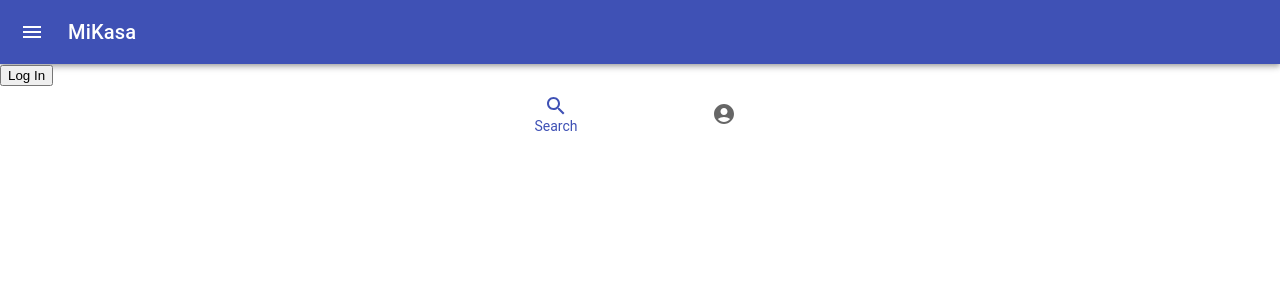
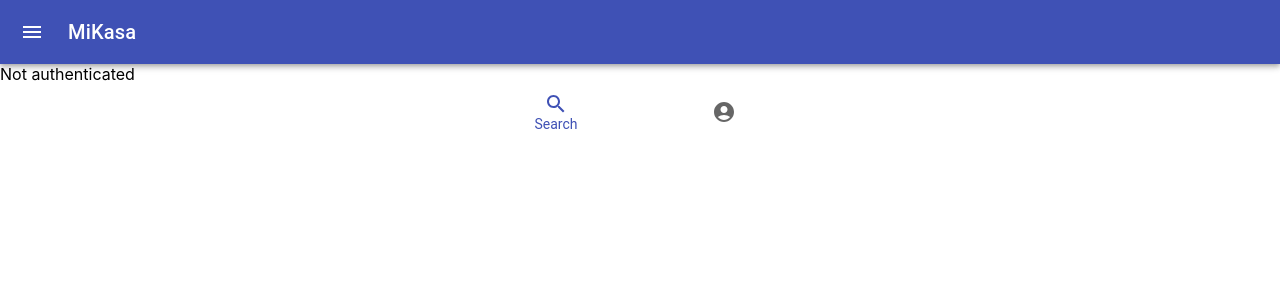
Before and after one commit to ACMCMC/hackupc_2023, a React (Create React App) app in the folder frontend/: page /profile in a window 1280 px wide. Shown: the top 300 px of the page. Built offline with nearby package versions, Linux system fonts and the light colour scheme; no server answers.

Commit message:
login/logout

```diff
--- a/frontend/src/Components/LandingPage.tsx
+++ b/frontend/src/Components/LandingPage.tsx
@@ -3,8 +3,11 @@ import { Box, Grid, TextField} from '@mui/material';
 import { Button } from '@mui/material';
 import LandingPhoto from '../static/images/LandingPage.jpg';
 import { Container } from "@mui/system";
+import { useAuth0 } from "@auth0/auth0-react";
 
 function Login() {
+  const { loginWithRedirect, logout } = useAuth0();
+
   /* create a login page with a button that redirects to the auth0 login page */
   const [text, setText] = React.useState<string>("");
   const handleOnClick = () => {
@@ -19,7 +22,8 @@ function Login() {
   return (
       <Container style={containerStyle}>
           <div>
-          <Button variant="contained" onClick={handleOnClick}>Login</Button>
+          <Button variant="contained" onClick={() => loginWithRedirect()}>Login</Button>
+          <Button variant="contained" onClick={() => logout()}>Logout</Button>
           </div>
         </Container>
   );
--- a/frontend/src/index.tsx
+++ b/frontend/src/index.tsx
@@ -81,26 +81,28 @@ const root = ReactDOM.createRoot(
 );
 // load the domain and client id from the .env file
 root.render(
-  <React.StrictMode>
+
     <Auth0Provider
     domain={REACT_APP_AUTH0_DOMAIN}
     clientId={REACT_APP_AUTH0_CLIENT_ID}
+
     authorizationParams={{
       redirect_uri: window.location.origin
     }}
   >
+    <React.StrictMode>
     <ThemeProvider theme={theme}>
       <Box minHeight={'100vh'}>
         {router.state.location.pathname !== '/login' ? <NavbarComponent /> : <></>}
         <RouterProvider router={router} />
         <Box>
-          <LoginButton />
           <FooterComponent />
         </Box>
       </Box>
     </ThemeProvider>
-    </Auth0Provider>
+
   </React.StrictMode>
+  </Auth0Provider>
 );
 
 // If you want to start measuring performance in your app, pass a function
--- a/frontend/src/pages/Profile.tsx
+++ b/frontend/src/pages/Profile.tsx
@@ -25,6 +25,11 @@ const Profile = () => {
         <p>{user?.email}</p>
       </div>
     )}
+    {!isAuthenticated && (
+      <div>
+        Not authenticated
+      </div>
+    )}
     </>
   );
 };
```
